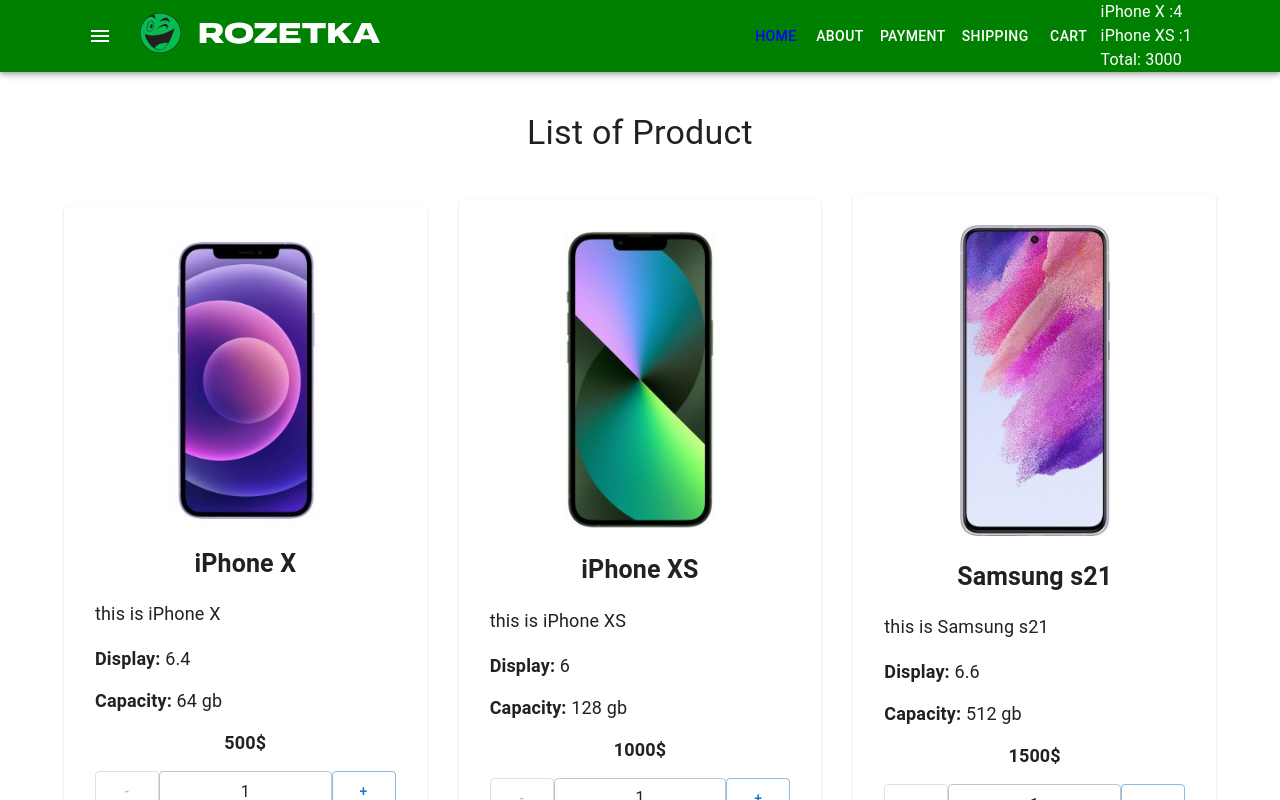
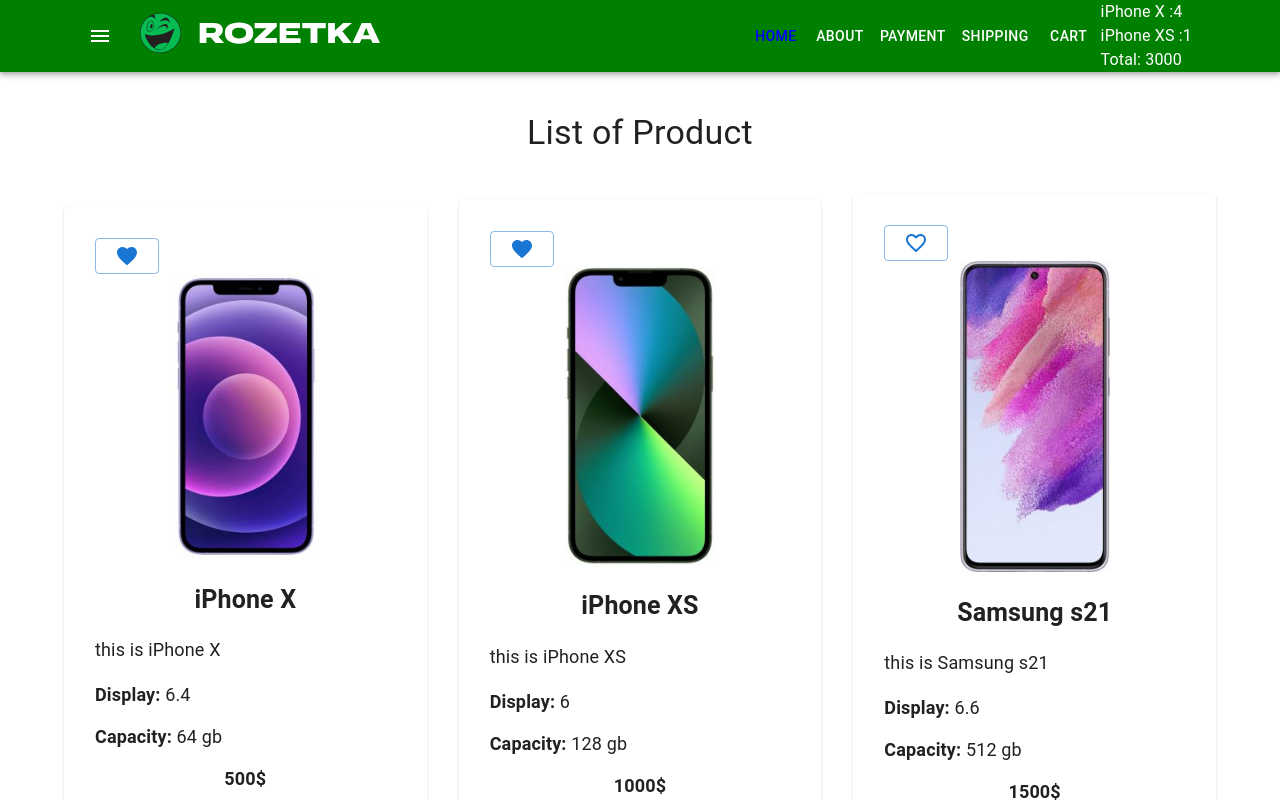
Before and after one commit to StasKostak/React-Shop-Project, a React (Create React App) app: page / in a window 1280 px wide. Shown: the top 800 px of the page. Built offline with nearby package versions, Linux system fonts and the light colour scheme; the HTML template or start-up script is replaced by a standard one.

Commit message:
favorit button

```diff
--- a/package.json
+++ b/package.json
@@ -7,6 +7,7 @@
     "@emotion/styled": "^11.10.5",
     "@mui/icons-material": "^5.11.0",
     "@mui/material": "^5.11.0",
+    "@reduxjs/toolkit": "^1.9.1",
     "@testing-library/jest-dom": "^5.16.5",
     "@testing-library/react": "^13.4.0",
     "@testing-library/user-event": "^13.5.0",
@@ -14,11 +15,14 @@
     "@types/node": "^16.18.4",
     "@types/react": "^18.0.26",
     "@types/react-dom": "^18.0.9",
+    "@types/react-redux": "^7.1.25",
     "lodash": "^4.17.21",
     "react": "^18.2.0",
     "react-dom": "^18.2.0",
+    "react-redux": "^8.0.5",
     "react-router-dom": "6.3.0",
     "react-scripts": "5.0.1",
+    "redux": "^4.2.0",
     "sass": "^1.56.2",
     "typescript": "^4.9.3",
     "web-vitals": "^2.1.4"
--- a/src/components/Products/ProductsListItem.tsx
+++ b/src/components/Products/ProductsListItem.tsx
@@ -2,6 +2,9 @@
 import Quantity from 'components/Quantity/Quantity'
 import { useState } from 'react'
 import './ProductsListItem.scss'
+import FavoriteIcon from '@mui/icons-material/Favorite'
+import FavoriteBorderIcon from '@mui/icons-material/FavoriteBorder'
+import { useAppSelector } from 'redux/hooks'
 
 type Props = {
     id: number
@@ -33,9 +36,14 @@
         setCount((prevState: number) => prevState - 1)
     }
 
+    const isLiked = useAppSelector((state) => state.likeProducts[id])
+
     return (
         <Card className="product-list-item">
             <CardContent>
+                <Button variant="outlined">
+                    {isLiked ? <FavoriteIcon /> : <FavoriteBorderIcon />}
+                </Button>
                 <div className="product-img">
                     <img src={image} alt="" />
                 </div>
--- a/src/index.tsx
+++ b/src/index.tsx
@@ -2,12 +2,16 @@
 import ReactDOM from 'react-dom/client'
 import { BrowserRouter } from 'react-router-dom'
 import App from './container/App/App'
+import { Provider } from 'react-redux'
+import { store } from 'redux/store'
 
 const root = ReactDOM.createRoot(document.getElementById('root') as HTMLElement)
 root.render(
     <React.StrictMode>
         <BrowserRouter>
-            <App />
+            <Provider store={store}>
+                <App />
+            </Provider>
         </BrowserRouter>
     </React.StrictMode>
 )
--- /dev/null
+++ b/src/redux/hooks.ts
@@ -0,0 +1,6 @@
+import { useDispatch, useSelector } from 'react-redux'
+import type { TypedUseSelectorHook } from 'react-redux'
+import type { RootState, AppDispatch } from './store'
+
+export const useAppDispatch: () => AppDispatch = useDispatch
+export const useAppSelector: TypedUseSelectorHook<RootState> = useSelector
--- /dev/null
+++ b/src/redux/likeReducer.ts
@@ -0,0 +1,21 @@
+import { createSlice } from '@reduxjs/toolkit'
+
+type LikeProductsState= {
+    [id:number]:boolean
+}
+
+const initialState:LikeProductsState= {
+    1:true,
+    2:true,
+}
+
+export const likeSlice = createSlice({
+    name:"like",
+    initialState,
+    reducers:{
+
+    }
+})
+
+
+export default likeSlice.reducer
--- /dev/null
+++ b/src/redux/store.ts
@@ -0,0 +1,11 @@
+import { configureStore } from '@reduxjs/toolkit'
+import likeReducer from './likeReducer'
+
+export const store = configureStore({
+    reducer:{
+        likeProducts: likeReducer
+    }
+})
+
+export type RootState = ReturnType<typeof store.getState>
+export type AppDispatch = typeof store.dispatch
```
Also changed, not shown: 1 other file (tests, documents, lock files or other folders).
